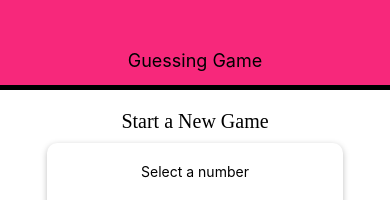
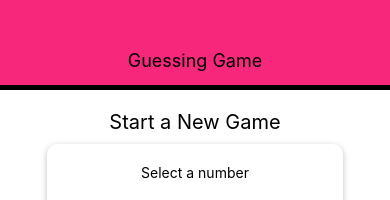
Before and after one commit to Ghoppen/guessing_app, a React Native app: screen / in a window 390 px wide. Shown: the top 200 px of the page. Built offline with nearby package versions, Linux system fonts and the light colour scheme.

Commit message:
removed font family

```diff
--- a/screen/StartGameScreen.js
+++ b/screen/StartGameScreen.js
@@ -124,7 +124,6 @@ const styles = StyleSheet.create({
   title: {
     fontSize: 20,
     marginVertical: 10,
-    fontFamily: "OpenSans-Bold",
   },
   screen: {
     flex: 1,
```
